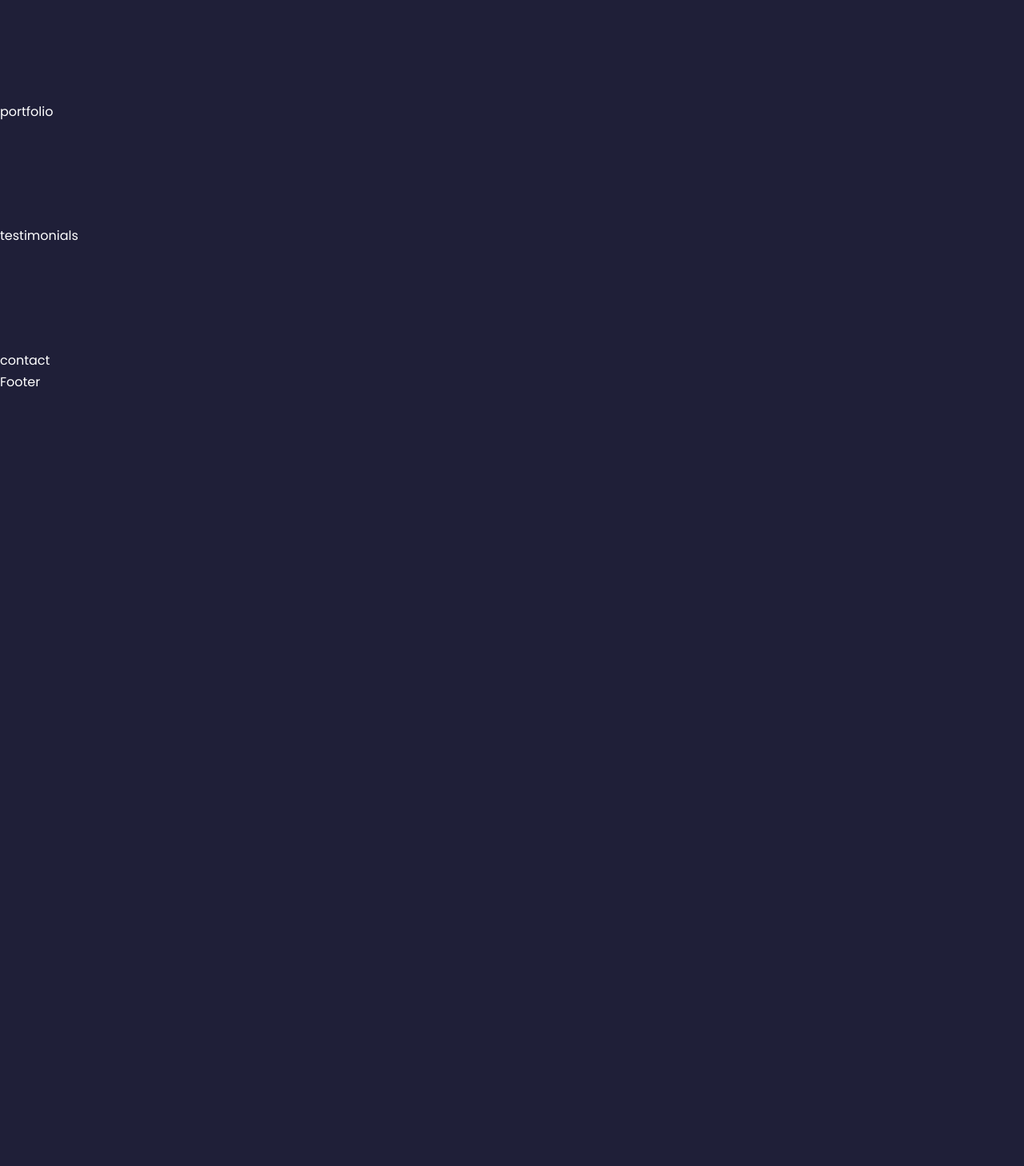
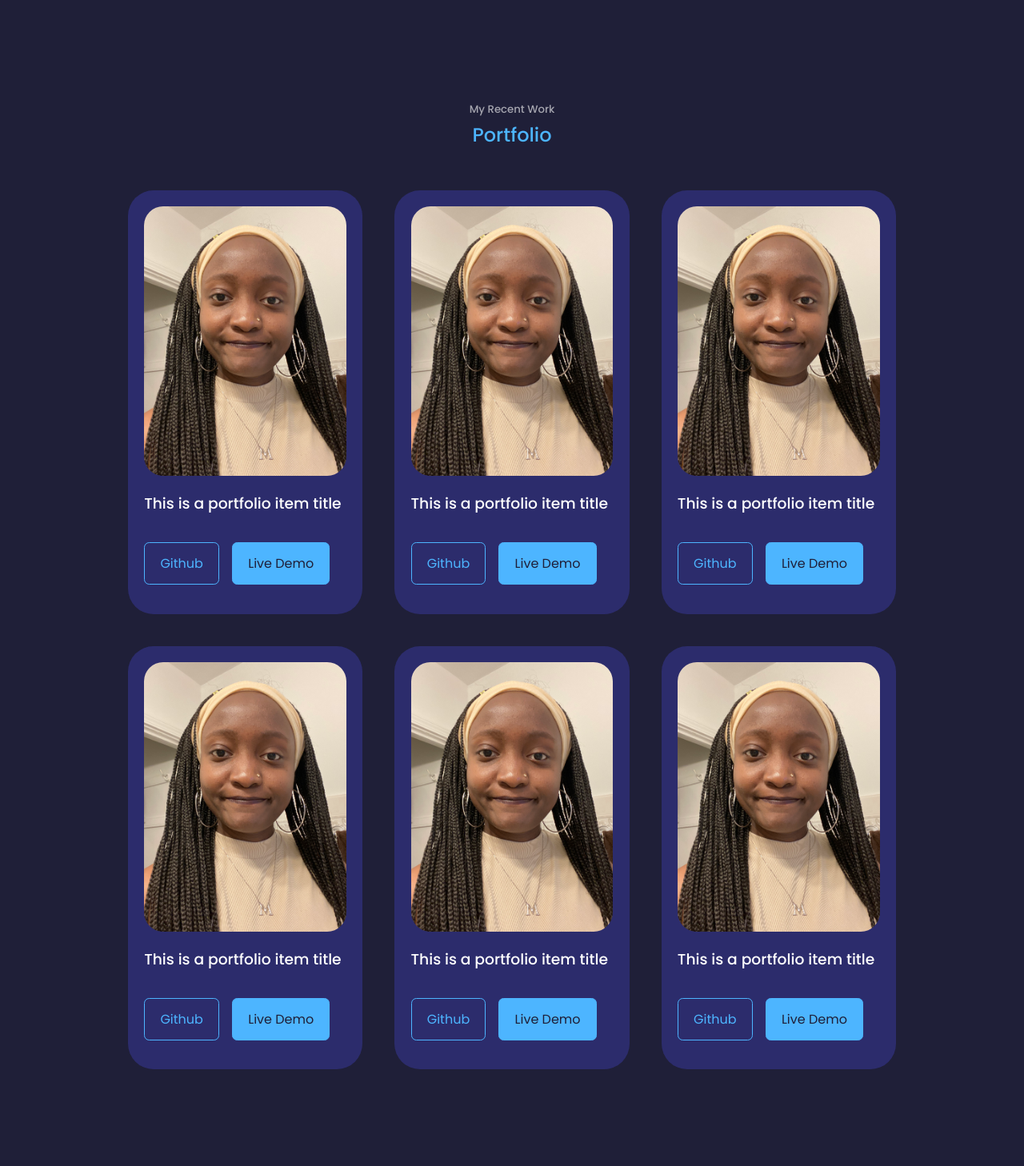
Before and after one commit to mariammuchai/react-portfolio-website-1, a React (Create React App) app: page / in a window 1280 px wide. Shown: the part 2972-4430 px from the top of the page at 80% size. Before the commit the page ends 3463 px from the top, so only its background shows below. Built offline with nearby package versions, Linux system fonts and the light colour scheme; a web font is replaced by a local one.

Commit message:
portfolio component

```diff
--- a/src/components/about/About.css
+++ b/src/components/about/About.css
@@ -19,6 +19,7 @@
     transform: rotate(10deg);
     height: 100%;
     transition: var(--transition);
+    width: 100%;
 }
 
 .about__me-image:hover {
--- a/src/components/portfolio/portfolio.css
+++ b/src/components/portfolio/portfolio.css
@@ -0,0 +1,50 @@
+.portfolio__container {
+    display: grid;
+    grid-template-columns: repeat(3, 1fr);
+    gap: 2.5rem;
+}
+
+.portfolio__item {
+    background: var(--color-bg-variant);
+    padding: 1.2rem;
+    border-radius: 2rem;
+    border: 1px solid transparent;
+    transition: var(--transition);
+
+}
+
+.portfolio__item:hover {
+    border-color: var(--color-primary-variant);
+    background: transparent;
+}
+
+.portfolio__item-image {
+    border-radius: 1.5rem;
+    overflow: hidden;
+}
+
+.portfolio__item h3 {
+    margin: 1.2rem 0 2rem;
+}
+
+.portfolio__item-cta {
+    display: flex;
+    gap: 1rem;
+    margin-bottom: 1rem;
+}
+
+/* ========MEDIA QUERIES (MEDIUM DEVICES)======== */
+@media screen and (max-width: 1024px) {
+    .portfolio__container {
+        grid-template-columns: 1fr 1fr;
+        gap: 1.2rem;
+    }
+}
+
+/* ========MEDIA QUERIES (SMALL DEVICES)======== */
+@media screen and (max-width: 600px) {
+    .portfolio__container {
+        grid-template-columns: 1fr;
+        gap: 1rem;
+    }
+}
--- a/src/components/portfolio/portfolio.jsx
+++ b/src/components/portfolio/portfolio.jsx
@@ -1,9 +1,82 @@
 import React from 'react'
 import './portfolio.css'
+import IMG1 from '../../assets/IMG-7788.jpg'
 
 const Portfolio = () => {
   return (
-    <section id="portfolio">portfolio</section>
+    <section id="portfolio">
+      <h5>My Recent Work</h5>
+      <h2>Portfolio</h2>
+
+      <div className="container portfolio__container">
+        <article className='portfolio__item'>
+          <div className="portfolio__item-image">
+            <img src={IMG1} alt="" />
+          </div>
+          <h3>This is a portfolio item title</h3>
+          <div className="portfolio__item-cta">
+          <a href="https://github.com" className='btn' target='_blank'>Github</a>
+          <a href="https://dribbble.com" className='btn btn-primary' target='_blank'>Live Demo</a>
+          </div>
+
+        </article>
+        <article className='portfolio__item'>
+          <div className="portfolio__item-image">
+            <img src={IMG1} alt="" />
+          </div>
+          <h3>This is a portfolio item title</h3>
+          <div className="portfolio__item-cta">
+          <a href="https://github.com" className='btn' target='_blank'>Github</a>
+          <a href="https://dribbble.com" className='btn btn-primary' target='_blank'>Live Demo</a>
+          </div>
+
+        </article>
+        <article className='portfolio__item'>
+          <div className="portfolio__item-image">
+            <img src={IMG1} alt="" />
+          </div>
+          <h3>This is a portfolio item title</h3>
+          <div className="portfolio__item-cta">
+          <a href="https://github.com" className='btn' target='_blank'>Github</a>
+          <a href="https://dribbble.com" className='btn btn-primary' target='_blank'>Live Demo</a>
+          </div>
+
+        </article>
+        <article className='portfolio__item'>
+          <div className="portfolio__item-image">
+            <img src={IMG1} alt="" />
+          </div>
+          <h3>This is a portfolio item title</h3>
+          <div className="portfolio__item-cta">
+          <a href="https://github.com" className='btn' target='_blank'>Github</a>
+          <a href="https://dribbble.com" className='btn btn-primary' target='_blank'>Live Demo</a>
+          </div>
+
+        </article>
+        <article className='portfolio__item'>
+          <div className="portfolio__item-image">
+            <img src={IMG1} alt="" />
+          </div>
+          <h3>This is a portfolio item title</h3>
+          <div className="portfolio__item-cta">
+          <a href="https://github.com" className='btn' target='_blank'>Github</a>
+          <a href="https://dribbble.com" className='btn btn-primary' target='_blank'>Live Demo</a>
+          </div>
+
+        </article>
+        <article className='portfolio__item'>
+          <div className="portfolio__item-image">
+            <img src={IMG1} alt="" />
+          </div>
+          <h3>This is a portfolio item title</h3>
+          <div className="portfolio__item-cta">
+          <a href="https://github.com" className='btn' target='_blank'>Github</a>
+          <a href="https://dribbble.com" className='btn btn-primary' target='_blank'>Live Demo</a>
+          </div>
+
+        </article>
+      </div>
+    </section>
   )
 }
 
```
